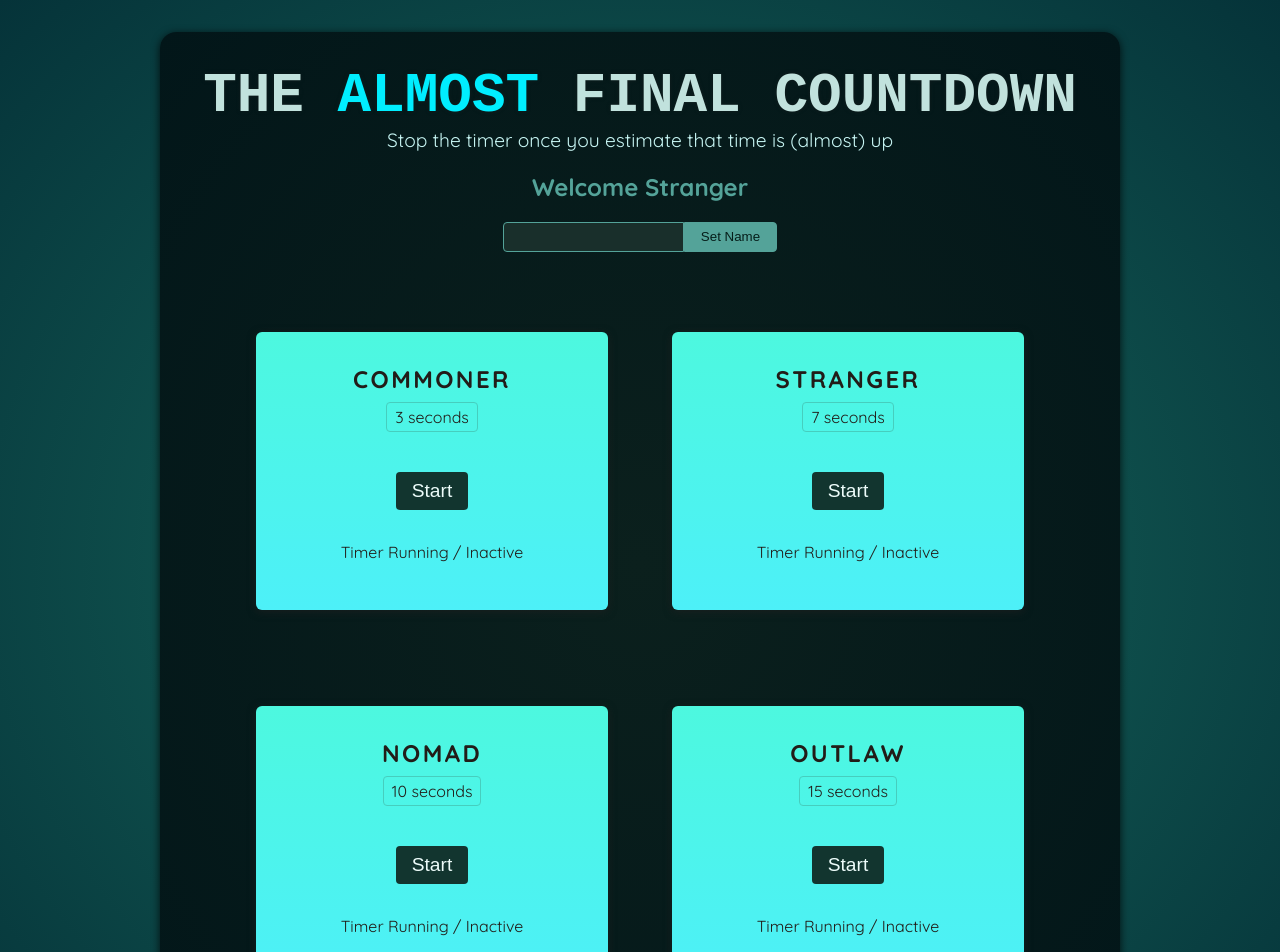
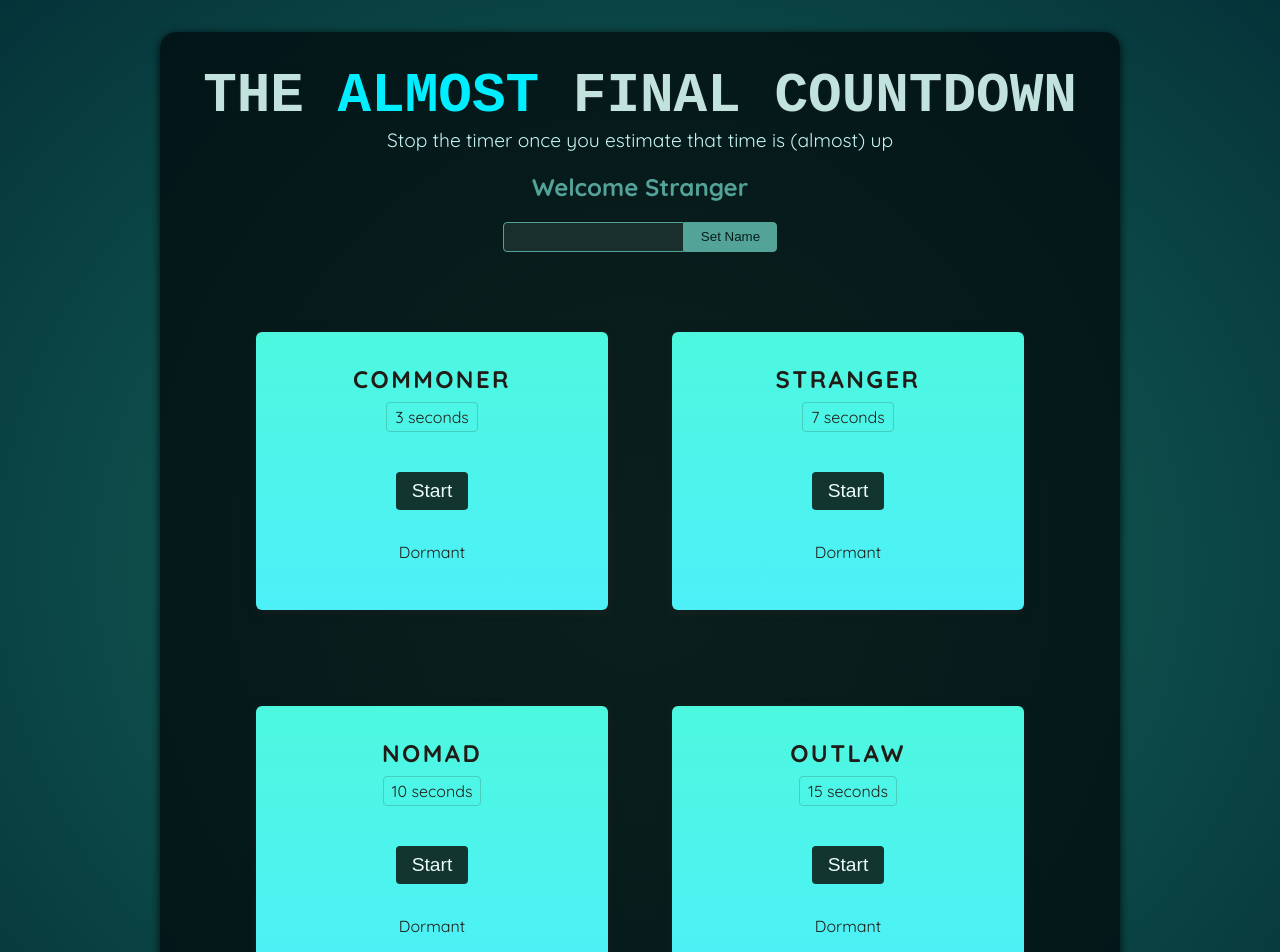
Before and after one commit to thegroosalugg/05-Refs-n-Portals, a React (Vite) app: page / in a window 1280 px wide. Shown: the top 952 px of the page. Built offline with nearby package versions, Linux system fonts and the light colour scheme; a web font is replaced by a local one.

Commit message:
basic timeout function added + conditionals

```diff
--- a/src/App.jsx
+++ b/src/App.jsx
@@ -6,10 +6,10 @@ function App() {
     <>
       <Player />
       <div id="challenges">
-        <Timer title={"Commoner"} timer={3} />
-        <Timer title={"Stranger"} timer={7} />
-        <Timer title={"Nomad"} timer={10} />
-        <Timer title={"Outlaw"} timer={15} />
+        <Timer title={"commoner"} time={3} />
+        <Timer title={"stranger"} time={7} />
+        <Timer title={"nomad"} time={10} />
+        <Timer title={"outlaw"} time={15} />
       </div>
     </>
   );
--- a/src/components/Timer.jsx
+++ b/src/components/Timer.jsx
@@ -1,14 +1,33 @@
-export default function Timer({ title, timer }) {
+import { useState, useRef } from "react";
+
+export default function Timer({ title, time }) {
+  const [timerStarted, setStarted] = useState(false);
+  const [timerStopped, setStopped] = useState(false);
+
+  function handleStart() {
+    setTimeout(() => {
+      // setTimeout is a built in JS function
+      setStopped(true);
+    }, time * 1000); // time is always in MS so set time must be multiplied * 1000 ms
+
+    setStarted(true);
+  }
+
+  function handleStop() {}
+
   return (
     <section className="challenge">
       <h2>{title}</h2>
+      {timerStopped && <p>You're out of time</p>}
       <p className="challenge-time">
-        {timer} second{timer > 1 ? "s" : ""}
+        {time} second{time > 1 ? "s" : ""}
       </p>
       <p>
-        <button>Start</button>
+        <button onClick={handleStart}>{timerStarted ? "Stop" : "Start"}</button>
       </p>
-      <p className="">Timer Running / Inactive</p>
+      <p className={timerStarted ? "active" : undefined}>
+        {timerStarted ? "Running" : "Dormant"}
+      </p>
     </section>
   );
 }
```
